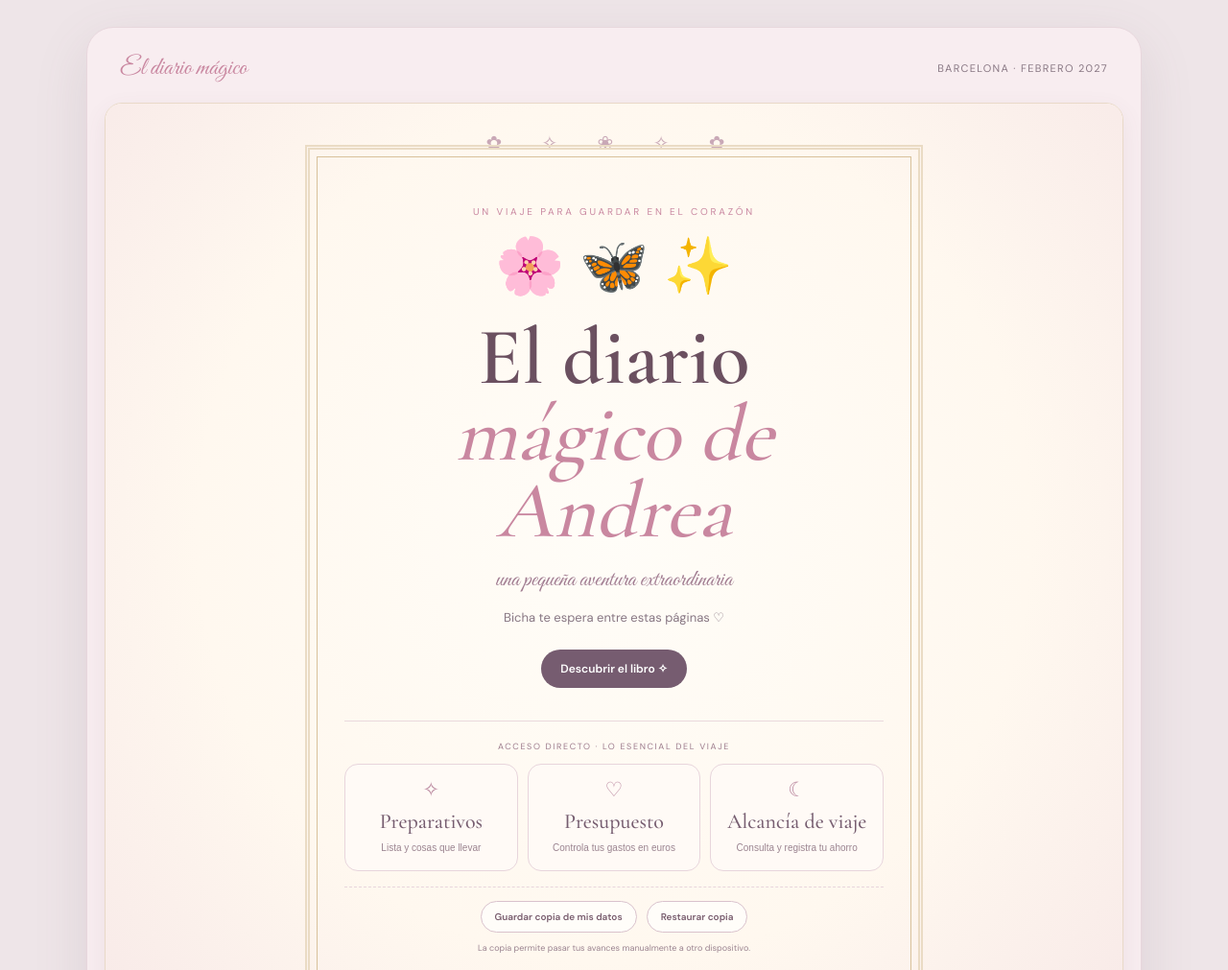
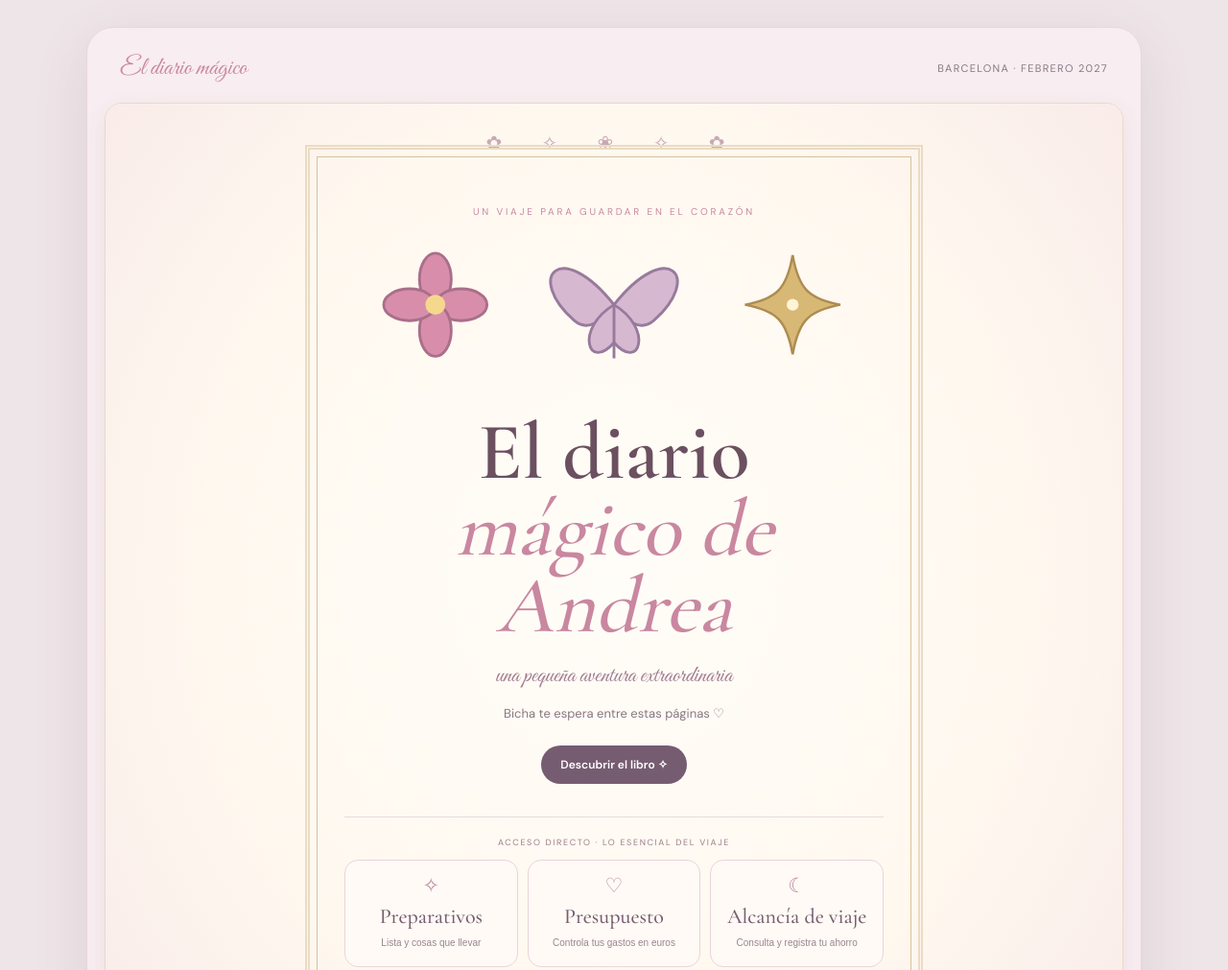
Before and after one commit to ZackCrwn/barcelona-princesa, a plain HTML site: page index.html in a window 1280 px wide. Shown: the top 1011 px of the page at 96% size. Drawn offline with nearby package versions, Linux system fonts and the light colour scheme.

Commit message:
Fix cache busting and replace cover emoji artwork

```diff
--- a/index.html
+++ b/index.html
@@ -1,7 +1,8 @@
 <!doctype html>
-<html lang="es"><head><meta charset="utf-8"><meta name="viewport" content="width=device-width,initial-scale=1"><meta name="theme-color" content="#f8edf0"><meta name="description" content="El diario mágico de Andrea: un regalo para acompañar su aventura en Barcelona."><title>El diario mágico de Andrea</title><link rel="stylesheet" href="diario.css"></head>
+<html lang="es"><head><meta charset="utf-8"><meta name="viewport" content="width=device-width,initial-scale=1"><meta name="theme-color" content="#f8edf0"><meta name="description" content="El diario mágico de Andrea: un regalo para acompañar su aventura en Barcelona."><title>El diario mágico de Andrea</title><link rel="stylesheet" href="diario.css?v=17"></head>
 <body><div class="book-shell"><header class="topbar"><strong>El diario mágico</strong><span>BARCELONA · FEBRERO 2027</span></header><main class="book">
-<section class="cover" id="cover"><div class="cover-frame"><div class="cover-kicker">UN VIAJE PARA GUARDAR EN EL CORAZÓN</div><div class="cover-art">🌸 🦋 ✨</div><h1>El diario<br><em>mágico de Andrea</em></h1><div class="cover-sub">una pequeña aventura extraordinaria</div><div class="cover-cat">Bicha te espera entre estas páginas ♡</div><div class="cover-actions"><button class="primary" id="open-book">Descubrir el libro ✧</button></div>
+<section class="cover" id="cover"><div class="cover-frame"><div class="cover-kicker">UN VIAJE PARA GUARDAR EN EL CORAZÓN</div><div class="cover-art" aria-hidden="true">
+<svg viewBox="0 0 260 76" role="img"><g transform="translate(40 38)" fill="#d88eaa" stroke="#a96f8a" stroke-width="1.4"><ellipse cy="-13" rx="8" ry="13"/><ellipse cx="13" rx="8" ry="13" transform="rotate(90 13 0)"/><ellipse cy="13" rx="8" ry="13"/><ellipse cx="-13" rx="8" ry="13" transform="rotate(90 -13 0)"/><circle r="5" fill="#f5d88e" stroke="none"/></g><g transform="translate(130 38)" fill="#d6b9d1" stroke="#987a9c" stroke-width="1.4"><path d="M0 0C-27-34-45-14-20 8C-13 14-6 8 0 0C6 8 13 14 20 8C45-14 27-34 0 0Z"/><path d="M0 0C-20 12-13 34 0 19C13 34 20 12 0 0Z"/><path d="M0 0V27" fill="none" stroke="#987a9c"/></g><g transform="translate(220 38)" fill="#d8b875" stroke="#ad8c52" stroke-width="1.2"><path d="M0-25C3-8 8-3 24 0C8 3 3 8 0 25C-3 8-8 3-24 0C-8-3-3-8 0-25Z"/><circle r="3" fill="#fff4d6" stroke="none"/></g></svg></div><h1>El diario<br><em>mágico de Andrea</em></h1><div class="cover-sub">una pequeña aventura extraordinaria</div><div class="cover-cat">Bicha te espera entre estas páginas ♡</div><div class="cover-actions"><button class="primary" id="open-book">Descubrir el libro ✧</button></div>
 <div class="outside-essentials"><p class="essentials-kicker">ACCESO DIRECTO · LO ESENCIAL DEL VIAJE</p><div class="essentials-grid">
 <button class="essential-link" data-direct-page="2"><span>✧</span><b>Preparativos</b><small>Lista y cosas que llevar</small></button>
 <button class="essential-link" data-direct-page="3"><span>♡</span><b>Presupuesto</b><small>Controla tus gastos en euros</small></button>
@@ -51,4 +52,4 @@
 <section class="book-content"><div class="chapter-label">Capítulo 07 · Mis páginas libres</div><h2>Este espacio es tuyo.</h2><p class="lead">Dibuja algo que viste, garabatea mientras tomas un café o deja aquí una idea. No tiene que quedar perfecto.</p><div class="draw-wrap"><div class="draw-tools"><label class="small">Color <input id="pen-color" type="color" value="#b87996"></label><label class="small">Trazo <input id="pen-size" type="range" min="1" max="14" value="3"></label><button id="clear-drawing">Borrar</button><button id="save-drawing">Guardar dibujo</button></div><canvas id="drawing" aria-label="Lienzo para dibujar"></canvas></div><p class="small">El dibujo se descarga como imagen PNG en este dispositivo.</p></section>
 <section class="book-content"><div class="chapter-label">Capítulo 08 · Al volver</div><h2>La aventura se queda contigo.</h2><p class="lead">Cuando regreses, este libro seguirá aquí para que recuerdes lo que te hizo sonreír, lo que aprendiste y los pequeños momentos que hicieron especial el viaje.</p><div class="note-card"><h3>Una última página</h3><p class="lead">No importa cuántas ciudades conozcas: ojalá nunca pierdas esa parte de ti que se emociona al descubrir algo nuevo.</p><p class="small">Con todo mi cariño, Isaac ♡</p></div></section>
 <div class="page-nav"><button class="nav-btn secondary" id="prev">← Anterior</button><span class="page-count" id="page-count">1 / 10</span><button class="nav-btn primary" id="next">Siguiente página →</button></div><div class="footer-note">Bicha te acompaña en cada pequeño descubrimiento ✧</div>
-</div></main></div><script src="data.js"></script><script src="diario.js"></script><script src="ahorro.js"></script></body></html>
+</div></main></div><script src="data.js?v=17"></script><script src="diario.js?v=17"></script><script src="ahorro.js?v=17"></script></body></html>
```
